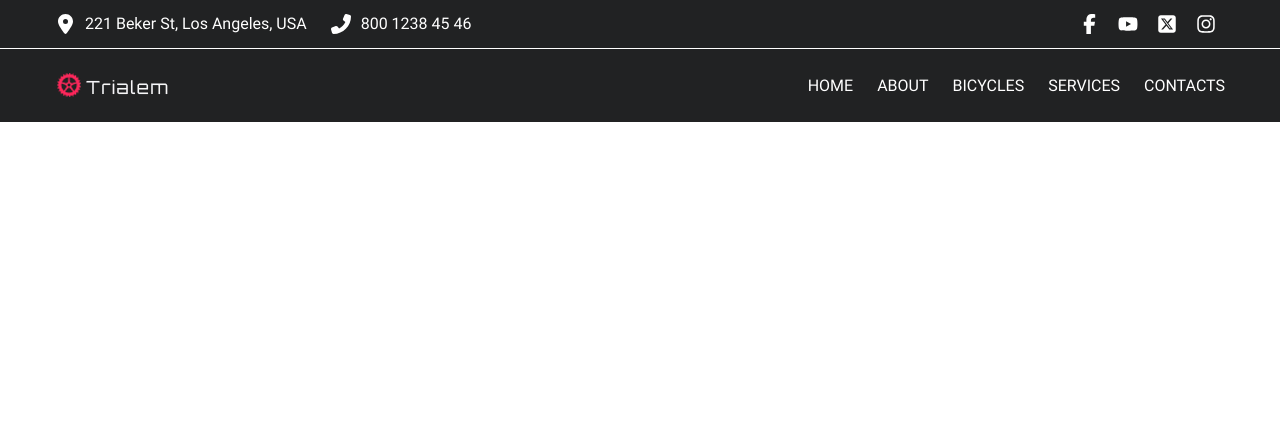
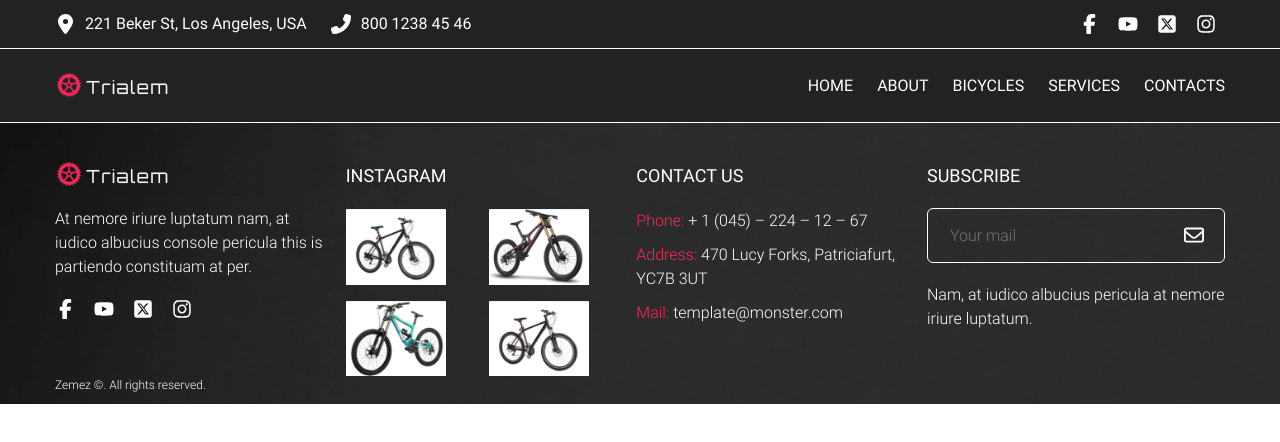
Before and after one commit to ihor-mikheyev/Trialem, a website built with Vite: page src/html/layouts/_html.html in a window 1280 px wide. Built offline with nearby package versions, Linux system fonts and the light colour scheme; files whose address does not match are found by name.

Commit message:
Added footer

```diff
--- a/src/html/_index.scss
+++ b/src/html/_index.scss
@@ -1,3 +1,3 @@
 @use "layouts";
-@use "components/socials";
+@use "components";
 @use "common";
--- /dev/null
+++ b/src/html/components/_index.scss
@@ -0,0 +1,2 @@
+@use "socials";
+@use "logo";
--- a/src/html/layouts/footer/_footer.html
+++ b/src/html/layouts/footer/_footer.html
@@ -1 +1,80 @@
-<footer></footer>
+<footer>
+  <div class="footer-content">
+    <div class="container">
+      <div class="footer-grid">
+        <div class="footer-grid__logo">
+          <include src="html/components/logo/_logo.html"></include>
+          <div class="footer-grid__logo--text">
+            <p>
+              At nemore iriure luptatum nam, at iudico albucius console pericula
+              this is partiendo constituam at per.
+            </p>
+          </div>
+          <include src="html/components/socials/_socials.html"></include>
+        </div>
+        <div class="footer-grid__insta">
+          <h3 class="title">instagram</h3>
+          <div class="footer-grid__insta--images">
+            <img
+              src="/src/assets/images/bicycles/p-1.webp"
+              alt="Bicycle Image"
+              width="100"
+              height="75" loading="lazy"
+            />
+            <img
+              src="/src/assets/images/bicycles/p-2.webp"
+              alt="Bicycle Image"
+              width="100"
+              height="75" loading="lazy"
+            />
+            <img
+              src="/src/assets/images/bicycles/p-3.webp"
+              alt="Bicycle Image"
+              width="100"
+              height="75" loading="lazy"
+            />
+            <img
+              src="/src/assets/images/bicycles/p-4.webp"
+              alt="Bicycle Image"
+              width="100"
+              height="75" loading="lazy"
+            />
+          </div>
+        </div>
+        <div class="footer-grid__contacts">
+          <h3 class="title">contact us</h3>
+          <address class="address">
+            <a href="tel:+10452241267"
+              ><span class="text-accent">Phone: </span>+ 1 (045) – 224 – 12 – 67</a
+            >
+            <a href="#"
+              ><span class="text-accent">Address: </span>470 Lucy Forks, Patriciafurt, YC7B 3UT</a
+            >
+            <a href="mailto:template@monster.com"
+              ><span class="text-accent">Mail: </span> template@monster.com</a
+            >
+          </address>
+        </div>
+        <div class="footer-grid__form">
+          <h3 class="title">subscribe</h3>
+          <form action="" class="form">
+            <div class="form__body">
+              <label for="email" class="form-label sr-only">subscribe</label>
+              <div class="form-input__block">
+                <input type="email" class="form-input__area" name="email" id="email" placeholder="Your mail">
+                <input type="submit" class=" submit sr-only"><span class="icon icon-email"></span></input>
+              </div>
+            </div>
+            <div class="footer-grid__form--text">
+              <p>Nam, at iudico albucius pericula at nemore
+iriure luptatum.</p>
+            </div>
+          </form>
+        </div>
+      </div>
+      <div class="copyrights">
+        <p>Zemez ©. All rights reserved.</p>
+      </div>
+    </div>
+  </div>
+</footer>
--- a/src/html/layouts/footer/_index.scss
+++ b/src/html/layouts/footer/_index.scss
@@ -0,0 +1,67 @@
+.footer-content {
+  background-image: url("/src/assets/images/footer-bg.webp");
+  background-repeat: no-repeat;
+  color: var(--c-white);
+  font-weight: 300;
+  padding: 40px 0 10px;
+  .footer-grid {
+    display: grid;
+    grid-template-columns: repeat(4, 1fr);
+    gap: 1.25rem;
+  }
+}
+
+.footer-grid__logo,
+.footer-grid__insta,
+.footer-grid__contacts,
+.footer-grid__form {
+  display: flex;
+  flex-direction: column;
+  gap: 20px;
+}
+h3.title {
+  font-size: 18px;
+  font-weight: 400;
+  text-transform: uppercase;
+}
+.footer-grid__insta--images {
+  display: grid;
+  grid-template-columns: repeat(2, 1fr);
+  gap: 16px;
+}
+.address {
+  display: flex;
+  flex-direction: column;
+  gap: 10px;
+}
+
+.text-accent {
+  color: var(--c-red);
+}
+
+.form-input__block {
+  display: flex;
+  gap: 1rem;
+  border: 1px solid var(--c-white);
+  border-radius: 6px;
+  padding: 16px 20px;
+  margin-bottom: 20px;
+
+  .form-input__area {
+    color: var(--c-white);
+    outline: 0;
+  }
+
+  .submit {
+    width: fit-content;
+  }
+}
+
+.icon-email {
+  mask-image: url("/src/assets/icons/icon-email.svg");
+}
+
+.copyrights {
+  font-size: 12px;
+  font-weight: 300;
+}
```
